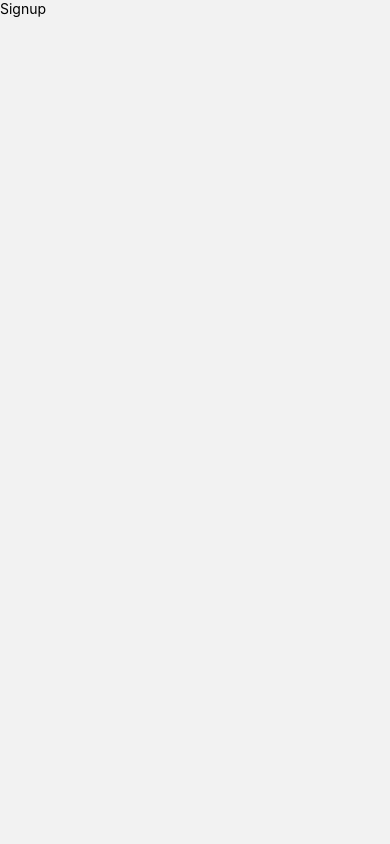
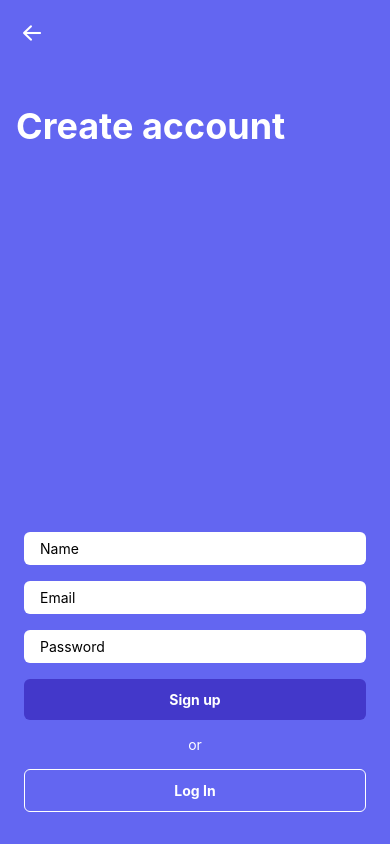
Before and after one commit to PedroSupimpa/lost_found-frontend, a React Native app in the folder lost_found/: screen /Signup in a window 390 px wide. Built offline with nearby package versions, Linux system fonts and the light colour scheme.

Commit message:
Refactor Signup screen component

```diff
--- a/lost_found/src/screens/Signup.tsx
+++ b/lost_found/src/screens/Signup.tsx
@@ -1,12 +1,50 @@
-import { Text, View } from "react-native";
-import React, { PureComponent } from "react";
+import { useNavigation, ParamListBase } from "@react-navigation/native";
+import { NativeStackNavigationProp } from "@react-navigation/native-stack";
+import { Text, TextInput, TouchableOpacity, View } from "react-native";
+import { SafeAreaView } from "react-native-safe-area-context";
+import { AntDesign } from "@expo/vector-icons";
 
-export default class Signup extends PureComponent {
-  render() {
-    return (
-      <View>
-        <Text>Signup</Text>
+export default function Signup() {
+  const navigation = useNavigation<NativeStackNavigationProp<ParamListBase>>();
+  return (
+    <SafeAreaView className="flex-1 bg-indigo-500 justify-center">
+      <TouchableOpacity className="p-5" onPress={() => navigation.goBack()}>
+        <AntDesign name="arrowleft" size={24} color="white" />
+      </TouchableOpacity>
+
+      <View className="pt-10 px-4">
+        <Text className="text-start text-white text-4xl font-bold">
+          Create account
+        </Text>
       </View>
-    );
-  }
+      <View className="flex-1 items-center justify-end m-6">
+        <View className="bg-white w-full rounded-md my-2 py-2 px-4">
+          <TextInput placeholder="Name" />
+        </View>
+
+        <View className="bg-white w-full rounded-md my-2 py-2 px-4">
+          <TextInput placeholder="Email" />
+        </View>
+
+        <View className="bg-white w-full rounded-md my-2 py-2 px-4">
+          <TextInput placeholder="Password" secureTextEntry={true} />
+        </View>
+
+        <TouchableOpacity className="bg-indigo-700 w-full py-3 rounded-md my-2">
+          <Text className="text-white text-center font-bold">Sign up</Text>
+        </TouchableOpacity>
+
+        <Text className="my-2 text-white">or</Text>
+
+        <TouchableOpacity className="bg-transparent border border-white w-full py-3 rounded-md my-2">
+          <Text
+            className="text-white text-center font-bold"
+            onPress={() => navigation.navigate("Login")}
+          >
+            Log In
+          </Text>
+        </TouchableOpacity>
+      </View>
+    </SafeAreaView>
+  );
 }
```
